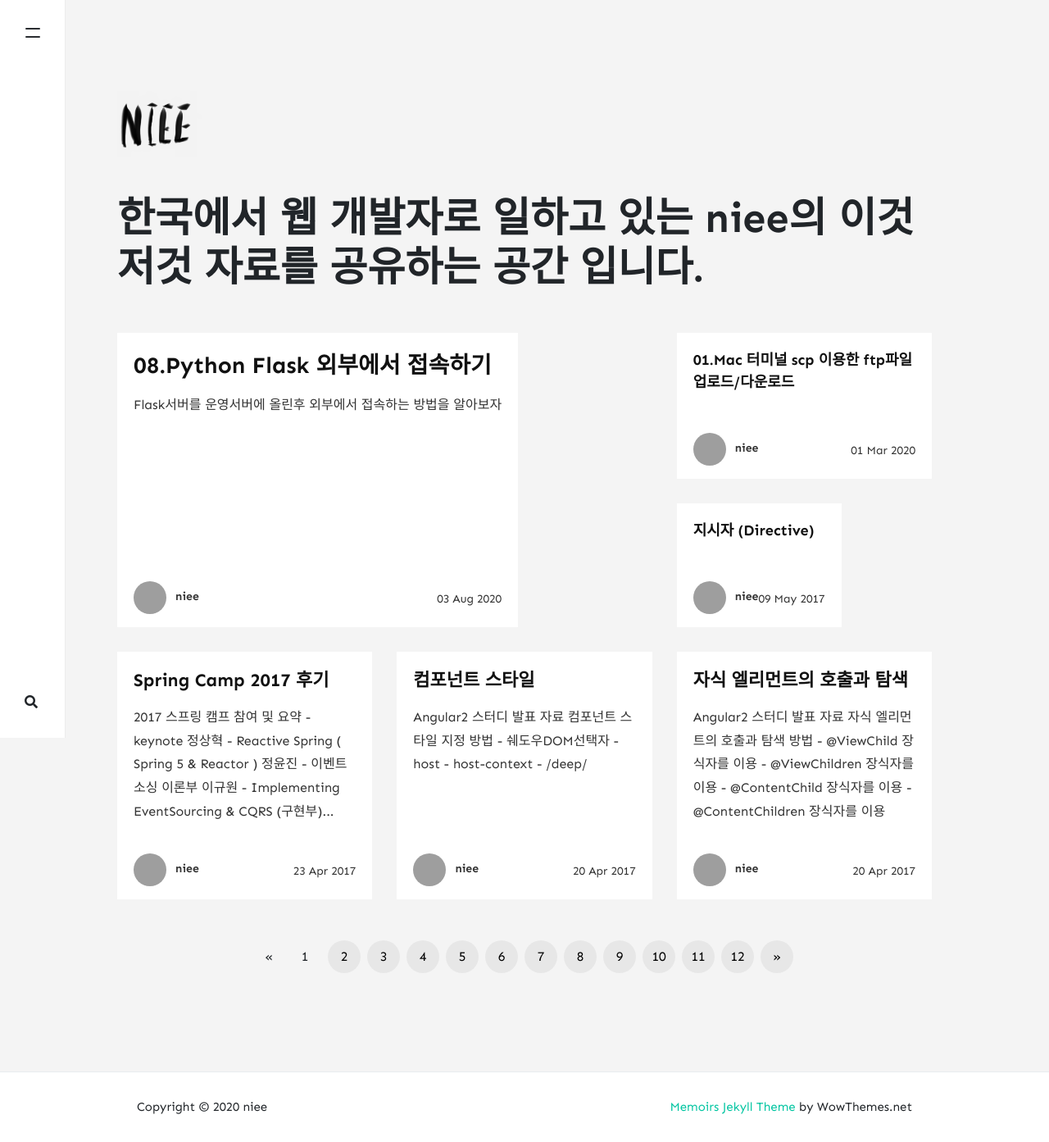
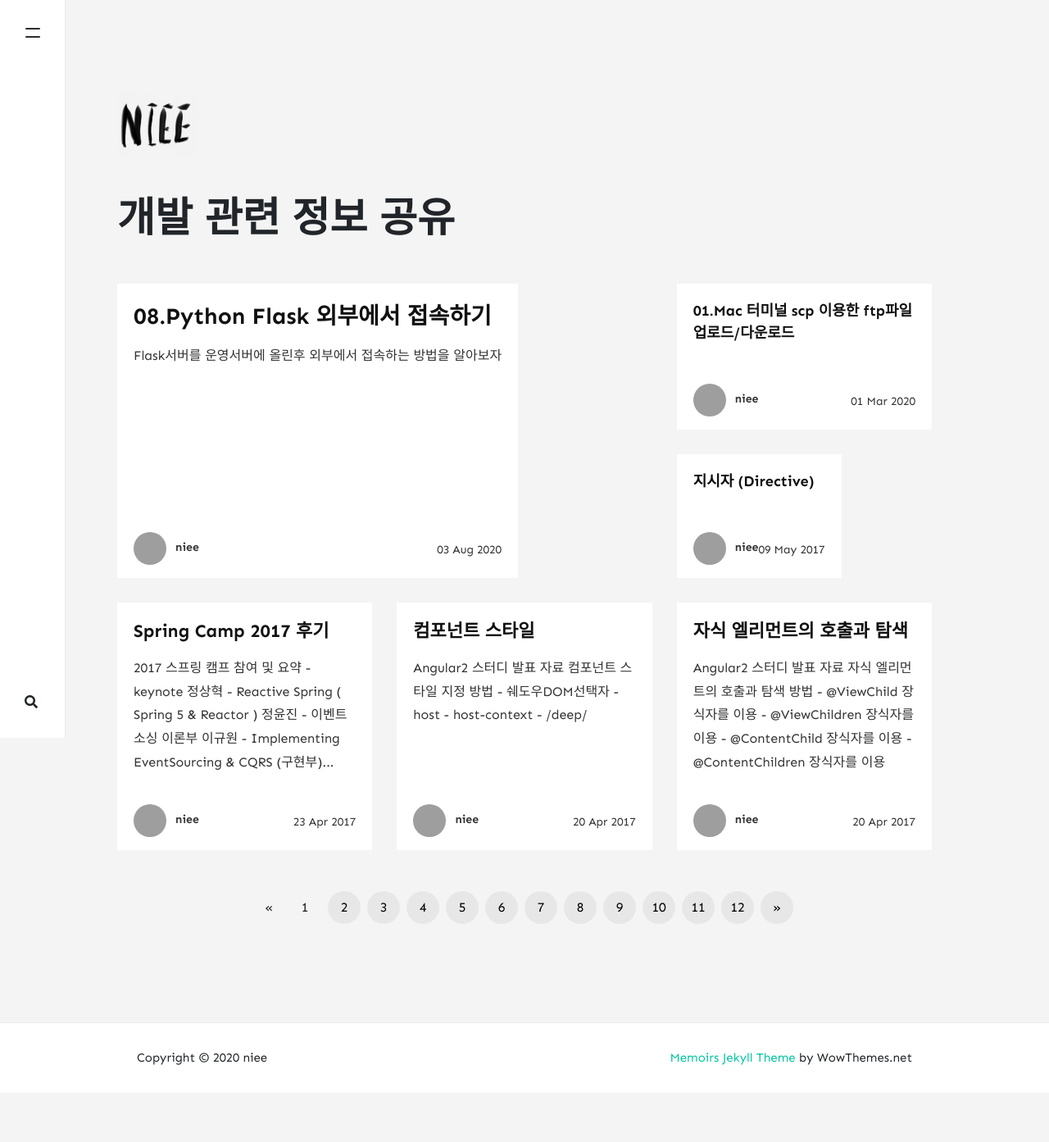
Before and after one commit to ParkMinKyu/ParkMinKyu.github.io, a Jekyll site: the page built from index.html, in a window 1280 px wide. Shown: the whole page at 82% size. Built offline with Jekyll 4.4.1, drawn with Linux system fonts in a browser that asks for light colours; nearby versions of some CDN libraries; the list of posts is cut into pages by our own code; comment, search, counter and statistics services are not loaded; after the commit the page ends 1333 px from its top, so only the background shows below that; grey boxes are pictures that could not be loaded.

Commit message:
Update _config.yml

```diff
--- a/_config.yml
+++ b/_config.yml
@@ -1,7 +1,7 @@
 # Site
 name: "niee"
 title: "niee의 잡다한 공간입니다."
-description: "한국에서 웹 개발자로 일하고 있는 niee의 이것 저것 자료를 공유하는 공간 입니다."
+description: "개발 관련 정보 공유"
 logo: 'assets/images/logo.png'
 favicon: 'assets/images/logo.png'
 baseurl: /
```
